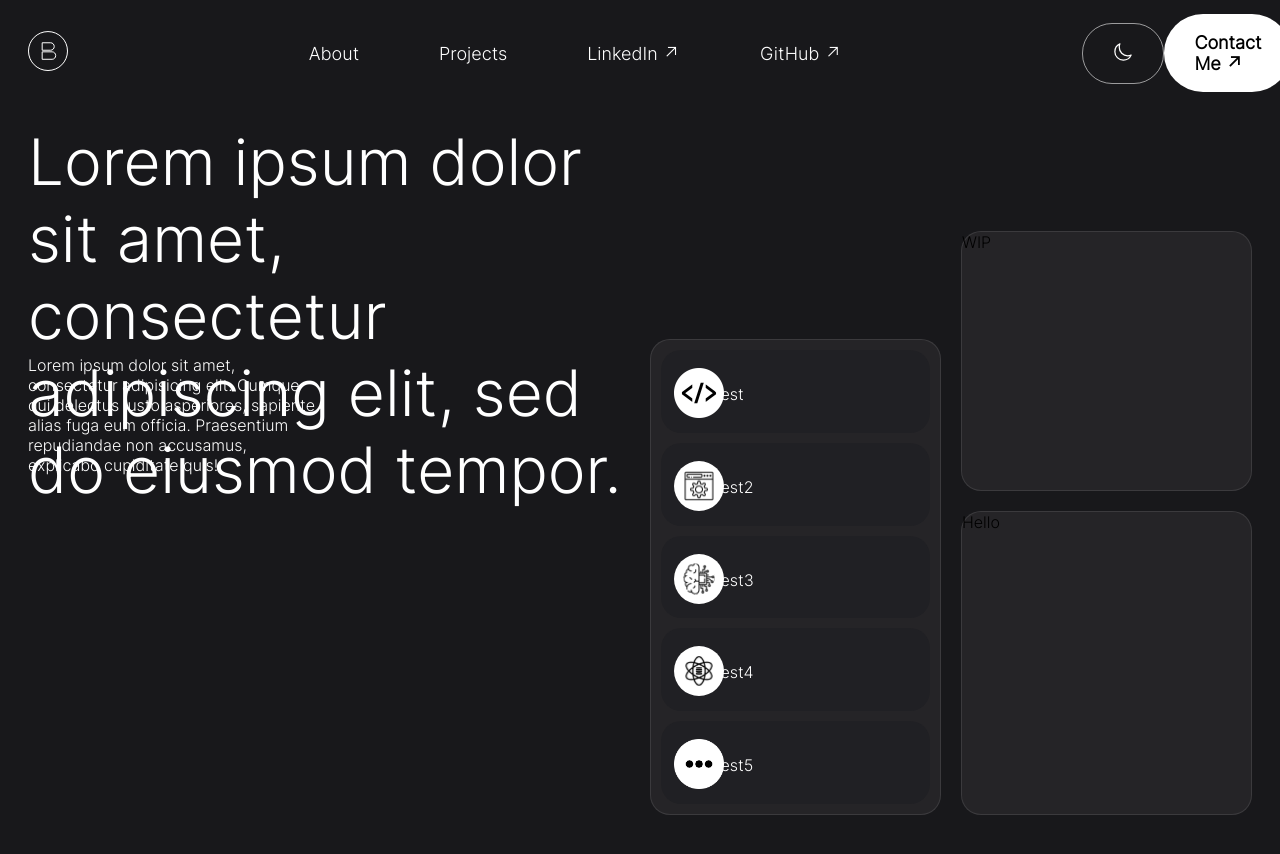
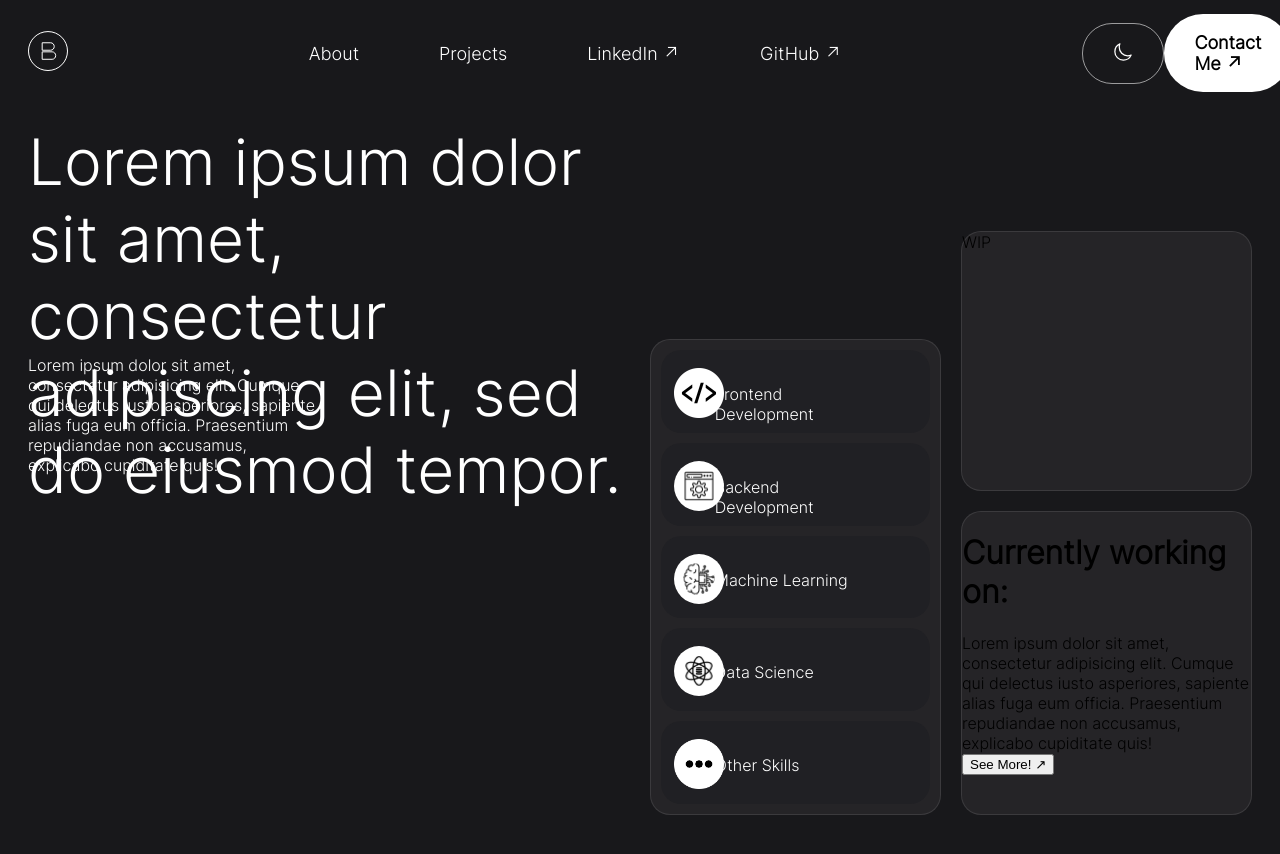
Before and after one commit to BenW2k/Ben-Resume, a Next.js app in the folder frontend/: page / in a window 1280 px wide. Shown: the top 854 px of the page. Built offline with nearby package versions, Linux system fonts and the light colour scheme.

Commit message:
+names to create skill and current-work section

```diff
--- a/frontend/app/page.tsx
+++ b/frontend/app/page.tsx
@@ -1,5 +1,6 @@
 import styles from "./styles/home.module.css";
 import Image from "next/image";
+import Button from "react-bootstrap/Button";
 import CreateSkill from "./components/skills-panel";
 import darkModeLogo from "./assets/img/figma-logo-white.svg";
 import frontendLight from "./assets/img/frontend-light.svg";
@@ -27,33 +28,46 @@ export default function Home() {
       </p>
       <div className={styles["skills-panel"]}>
         <CreateSkill
-          skillName="test"
+          skillName="Frontend Development"
           skillCategory="Frontend"
           imageSource={frontendLight}
         />
         <CreateSkill
-          skillName="test2"
+          skillName="Backend Development"
           skillCategory="Backend"
           imageSource={backendLight}
         />
         <CreateSkill
-          skillName="test3"
+          skillName="Machine Learning"
           skillCategory="Machine Learning"
           imageSource={machinelearningLight}
         />
         <CreateSkill
-          skillName="test4"
+          skillName="Data Science"
           skillCategory="Data Science"
           imageSource={datascienceLight}
         />
         <CreateSkill
-          skillName="test5"
+          skillName="Other Skills"
           skillCategory="Other"
           imageSource={otherLight}
         />
       </div>
       <div className={styles["wip-panel"]}>WIP</div>
-      <div className={styles["current-work"]}>Hello</div>
+      <div className={styles["current-work"]}>
+        <div className={styles["current-section"]}>
+          <h1 className={styles["current-title"]}>Currently working on:</h1>
+        </div>
+        <div className={styles["current-section"]}>
+          {" "}
+          Lorem ipsum dolor sit amet, consectetur adipisicing elit. Cumque qui
+          delectus iusto asperiores, sapiente alias fuga eum officia.
+          Praesentium repudiandae non accusamus, explicabo cupiditate quis!{" "}
+        </div>
+        <div className={styles["current-section"]}>
+          <Button className={styles["current-work-button"]}>See More! ↗</Button>
+        </div>
+      </div>
     </div>
   );
 }
```
